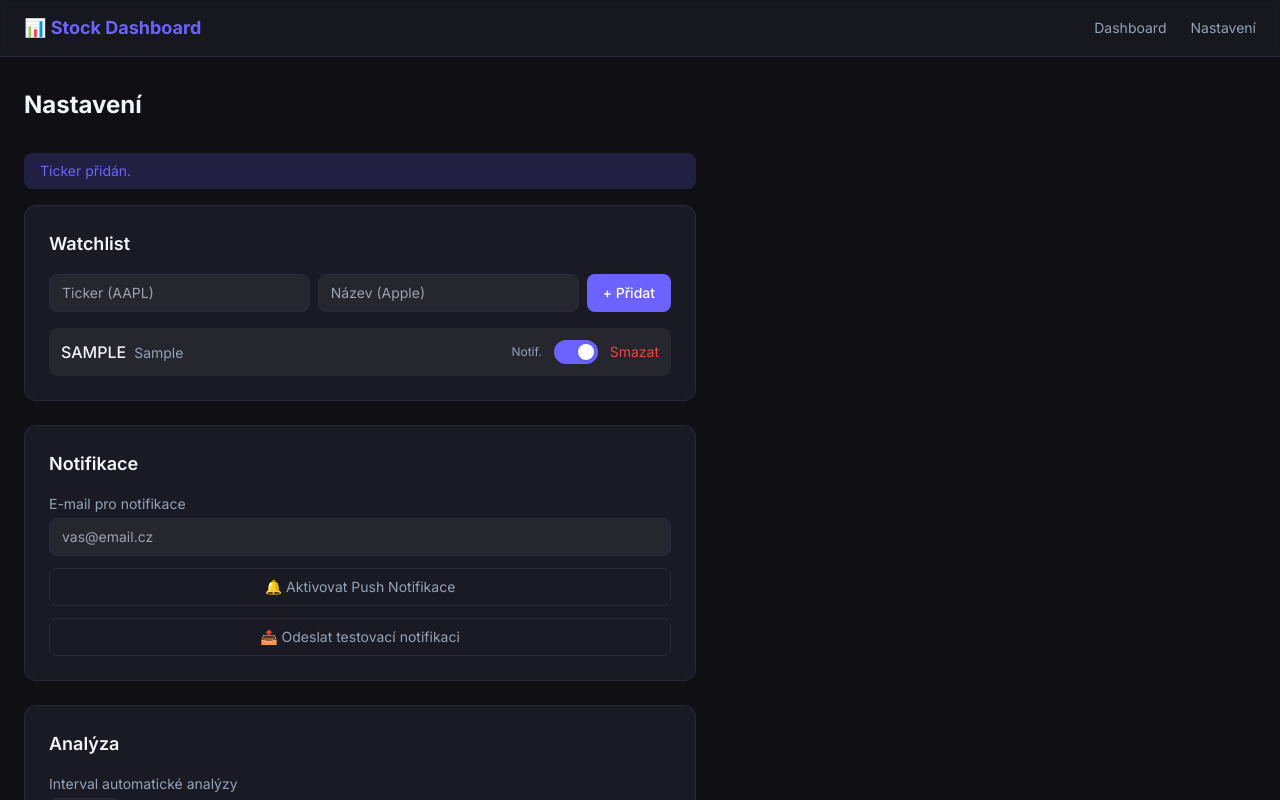
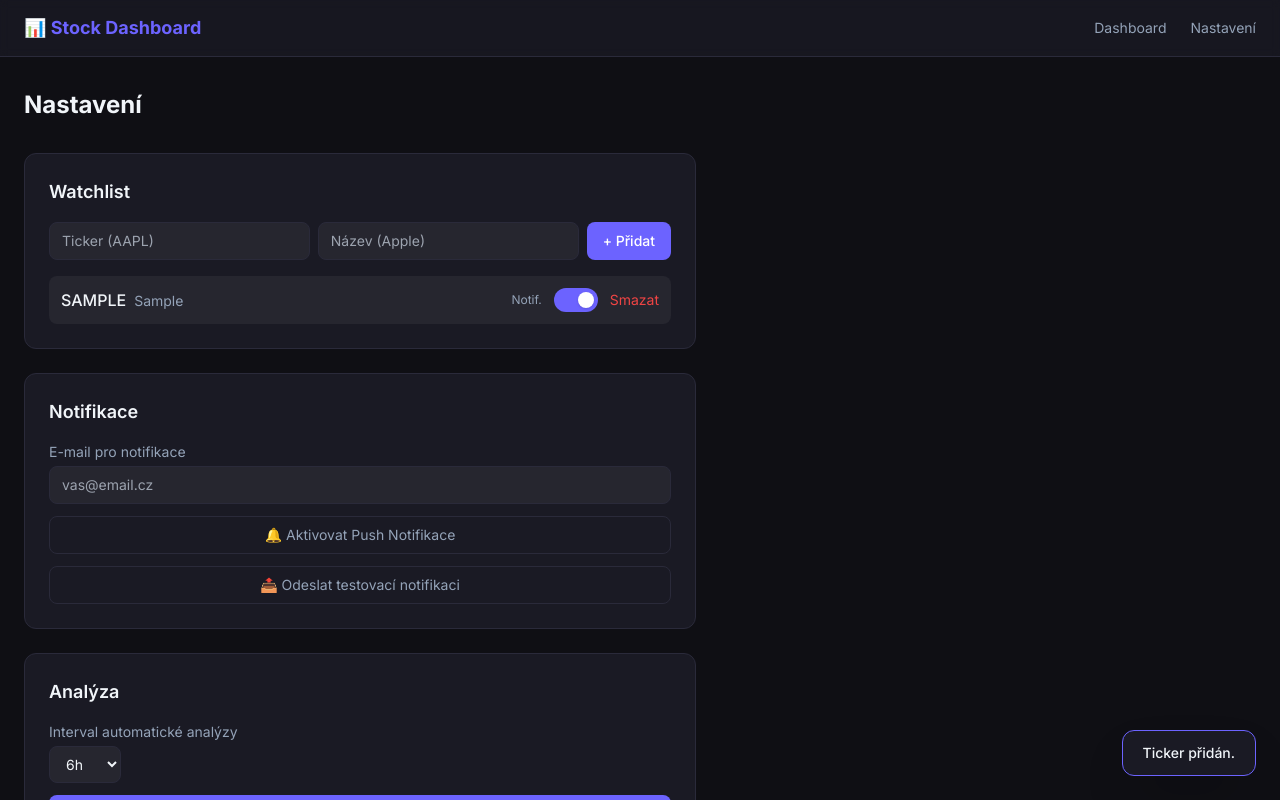
Before and after one commit to jakubpesl/stock-dashboard, a Next.js app: page /settings in a window 1280 px wide. Both pictures are taken after typing "Sample", "Sample" into the empty fields and a click on the button "+ Přidat". Shown: the top 800 px of the page. Built offline with nearby package versions, Linux system fonts and the light colour scheme.

Commit message:
fix: fixed-position toast for save confirmation, visible when scrolled down

```diff
--- a/app/globals.css
+++ b/app/globals.css
@@ -4,3 +4,9 @@
 
 :root { color-scheme: dark; }
 body { background: #0f0f14; color: #f1f5f9; }
+
+@keyframes fade-in {
+  from { opacity: 0; transform: translateY(8px); }
+  to   { opacity: 1; transform: translateY(0); }
+}
+.animate-fade-in { animation: fade-in 0.2s ease-out; }
--- a/app/settings/page.tsx
+++ b/app/settings/page.tsx
@@ -103,7 +103,9 @@ export default function SettingsPage() {
       <h1 className="text-2xl font-bold text-[#f1f5f9] mb-8">Nastavení</h1>
 
       {msg && (
-        <div className="mb-4 px-4 py-2 bg-[#6c63ff]/20 text-[#6c63ff] rounded-lg text-sm">{msg}</div>
+        <div className="fixed bottom-6 right-6 z-50 px-5 py-3 bg-[#1a1a24] border border-[#6c63ff] text-[#f1f5f9] rounded-xl shadow-2xl text-sm font-medium animate-fade-in">
+          {msg}
+        </div>
       )}
 
       {/* WATCHLIST */}
```
